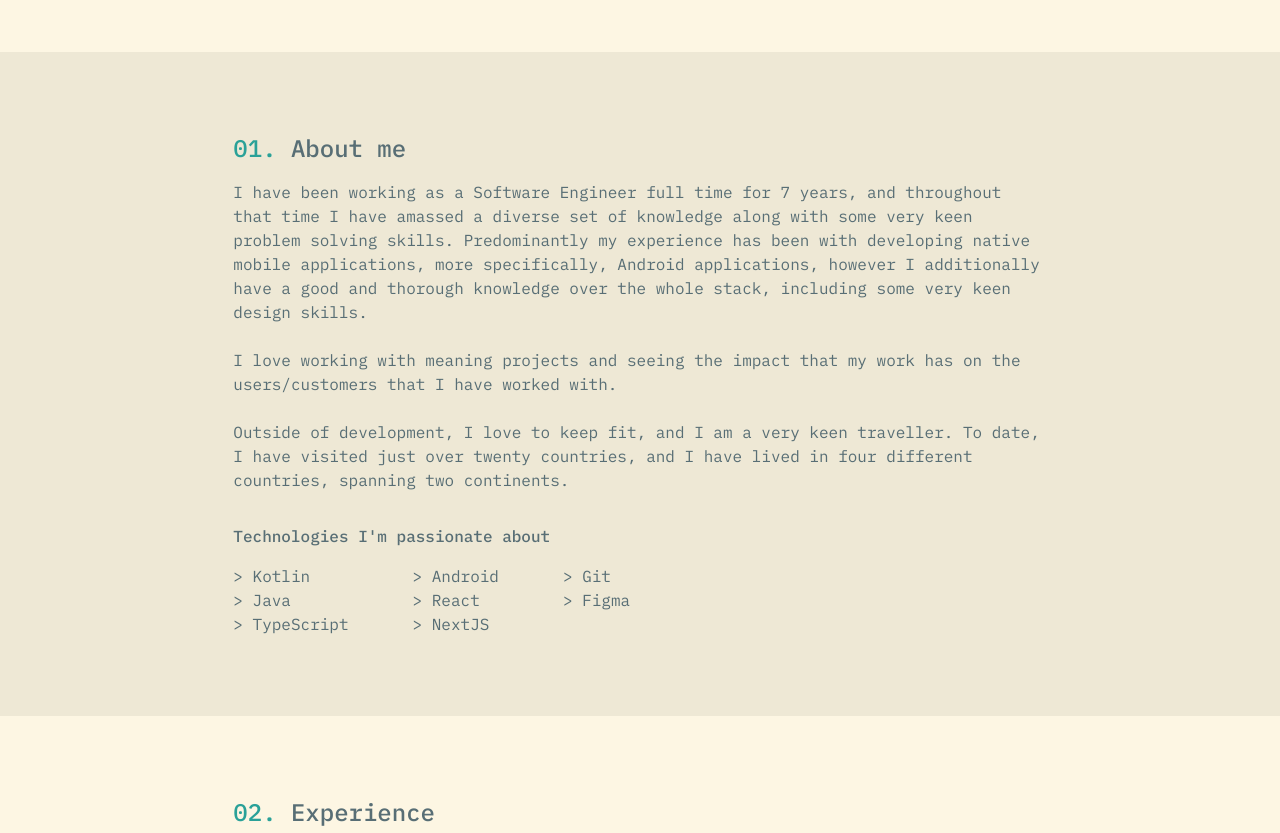
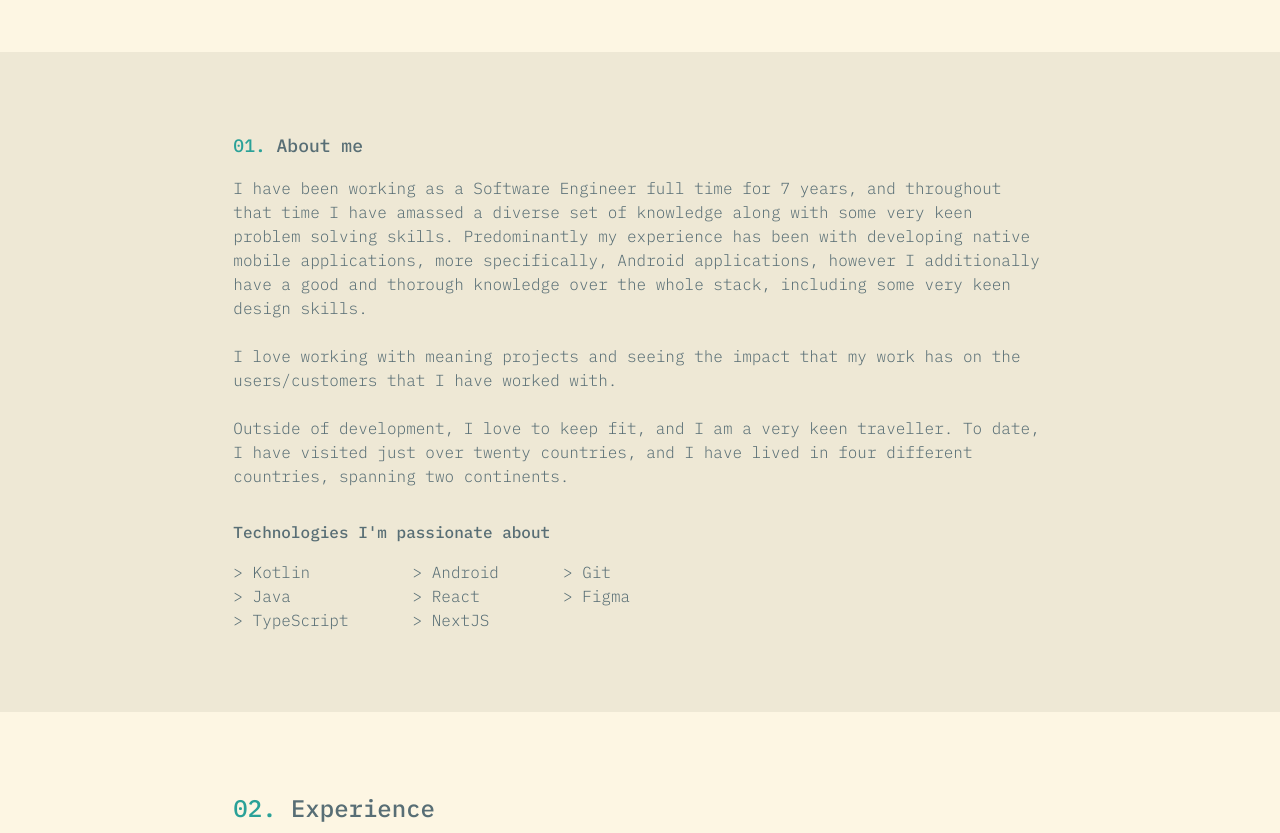
Before and after one commit to maxhves/hvesser-lewis-consulting-site, a Next.js app: page / in a window 1280 px wide. Shown: the part 460-1293 px from the top of the page. Built offline with nearby package versions, Linux system fonts and the light colour scheme.

Commit message:
Adjusted the text sizing in the about section.

```diff
--- a/src/app/sections/about/about.tsx
+++ b/src/app/sections/about/about.tsx
@@ -8,10 +8,10 @@ function About() {
     >
       <div className="space-y-4">
         {/* Heading */}
-        <p className="font-medium text-cutty-sark text-2xl"><span className="text-jungle-green">01.</span> About me</p>
+        <p className="font-medium text-cutty-sark text-lg"><span className="text-jungle-green">01.</span> About me</p>
 
         {/* Main text */}
-        <p className="text-cutty-sark text-md lg:text-md">
+        <p className="text-cutty-sark font-light">
           I have been working as a Software Engineer full time for 7 years, and throughout that time I have amassed a
           diverse set of knowledge along with some very keen problem solving skills. Predominantly my experience has
           been with developing native mobile applications, more specifically, Android applications, however I
@@ -25,8 +25,8 @@ function About() {
         </p>
 
         {/* Technologies list */}
-        <p className="font-medium text-cutty-sark text-1xl pt-4">Technologies I&apos;m passionate about</p>
-        <div className="flex flex-col lg:flex-row space-x-0 lg:space-x-16 text-cutty-sark">
+        <p className="font-medium text-cutty-sark pt-4">Technologies I&apos;m passionate about</p>
+        <div className="flex flex-col lg:flex-row space-x-0 lg:space-x-16 text-cutty-sark font-light">
           {/* Languages */}
           <div>
             <ul>
```
